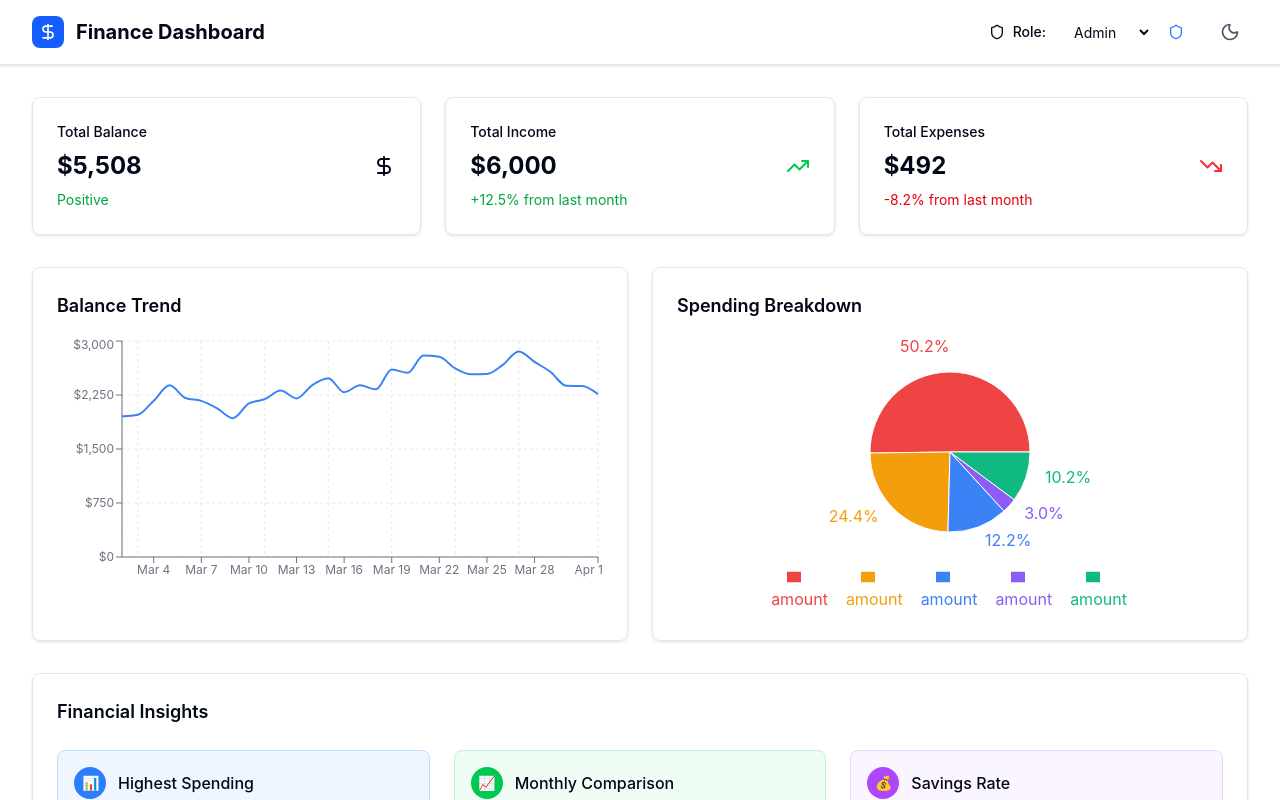
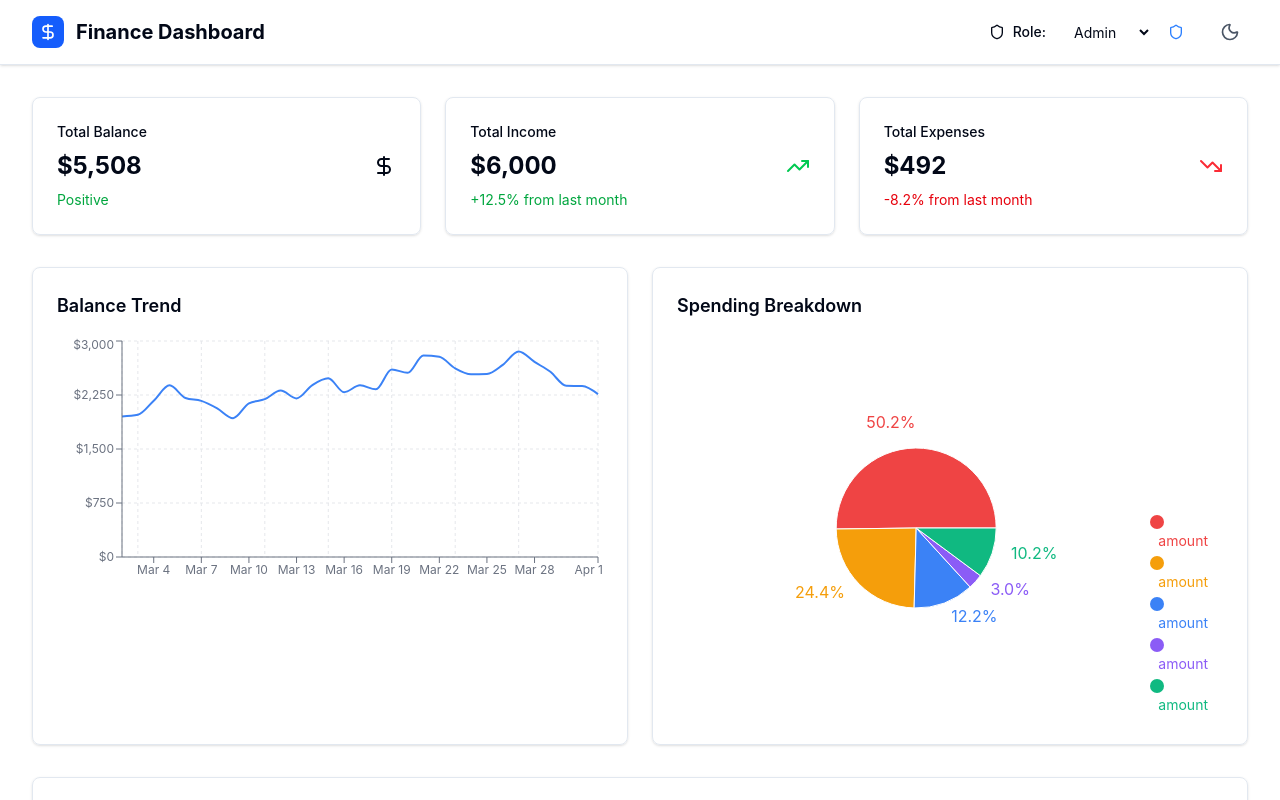
Before and after one commit to suvanshenoy/finance-dashboard-ui, a React (Vite) app: page / in a window 1280 px wide. Shown: the top 800 px of the page. Built offline with nearby package versions, Linux system fonts and the light colour scheme.

Commit message:
fix(ui): make spending chart reponsive because the top was being cut, lengends were overlapping

```diff
--- a/src/components/ui/spending-chart.tsx
+++ b/src/components/ui/spending-chart.tsx
@@ -1,3 +1,4 @@
+import * as React from "react";
 import * as Recharts from "recharts";
 import * as Store from "../../store";
 
@@ -13,6 +14,7 @@ type ChartData = {
 export function SpendingChart() {
 	const { getSpendingByCategory, categories } = Store.useFinanceStore();
 	const spendingData = getSpendingByCategory();
+	const [dimensions, setDimensions] = React.useState({ width: 0, height: 0 });
 
 	const formatCurrency = (value: number) => {
 		return new Intl.NumberFormat("en-US", {
@@ -22,14 +24,15 @@ export function SpendingChart() {
 		}).format(value);
 	};
 
-	const chartData: ChartData[] = spendingData.map((item) => {
-		const category = categories.find((c) => c.name === item.category);
-		return {
-			...item,
-			color: category?.color || "#6b7280",
-			icon: category?.icon || "📊",
+	React.useEffect(() => {
+		const handleResize = () => {
+			setDimensions({ width: window.innerWidth, height: window.innerHeight });
 		};
-	});
+
+		handleResize();
+		window.addEventListener('resize', handleResize);
+		return () => window.removeEventListener('resize', handleResize);
+	}, []);
 
 	const CustomTooltip = ({
 		active,
@@ -60,12 +63,49 @@ export function SpendingChart() {
 		return null;
 	};
 
+	const getOuterRadius = () => {
+		if (dimensions.width < 640) return 50;
+		if (dimensions.width < 768) return 60;
+		if (dimensions.width < 1024) return 70;
+		return 80;
+	};
+
+	const getLegendProps = () => {
+		if (dimensions.width < 640) {
+			return {
+				wrapperStyle: {
+					paddingTop: '10px',
+					fontSize: '12px'
+				},
+				layout: 'horizontal' as const,
+				align: 'center' as const
+			};
+		}
+		return {
+			wrapperStyle: {
+				paddingTop: '20px',
+				fontSize: '14px'
+			},
+			layout: 'vertical' as const,
+			align: 'right' as const
+		};
+	};
+
 	const renderCustomLabel = (props: PieLabelRenderProps) => {
 		const { payload } = props;
 		const total = chartData.reduce((sum, item) => sum + item.amount, 0);
 		const percentage = ((payload.amount / total) * 100).toFixed(1);
 		return `${percentage}%`;
 	};
+
+	const chartData: ChartData[] = spendingData.map((item) => {
+		const category = categories.find((c) => c.name === item.category);
+		return {
+			...item,
+			color: category?.color || "#6b7280",
+			icon: category?.icon || "📊",
+		};
+	});
 
 	if (spendingData.length === 0) {
 		return (
@@ -85,7 +125,7 @@ export function SpendingChart() {
 			<h3 className="text-lg font-semibold text-foreground mb-4">
 				Spending Breakdown
 			</h3>
-			<div className="h-48 sm:h-56 md:h-70">
+			<div className="h-64 sm:h-72 md:h-80 lg:h-96">
 				<Recharts.ResponsiveContainer width="100%" height="100%">
 					<Recharts.PieChart>
 						<Recharts.Pie
@@ -94,7 +134,7 @@ export function SpendingChart() {
 							cy="50%"
 							labelLine={false}
 							label={renderCustomLabel}
-							outerRadius={80}
+							outerRadius={getOuterRadius()}
 							fill="#8884d8"
 							dataKey="amount"
 						>
@@ -104,12 +144,14 @@ export function SpendingChart() {
 						</Recharts.Pie>
 						<Recharts.Tooltip content={<CustomTooltip />} />
 						<Recharts.Legend
+							{...getLegendProps()}
+							iconType="circle"
 							formatter={(value: string) => {
 								const item = chartData.find((d) => d.category === value);
 								return (
-									<span className="flex items-center gap-2">
-										<span>{item?.icon}</span>
-										<span>{value}</span>
+									<span className="flex items-center gap-1 sm:gap-2">
+										<span className="text-sm sm:text-base">{item?.icon}</span>
+										<span className="text-xs sm:text-sm">{value}</span>
 									</span>
 								);
 							}}
```
